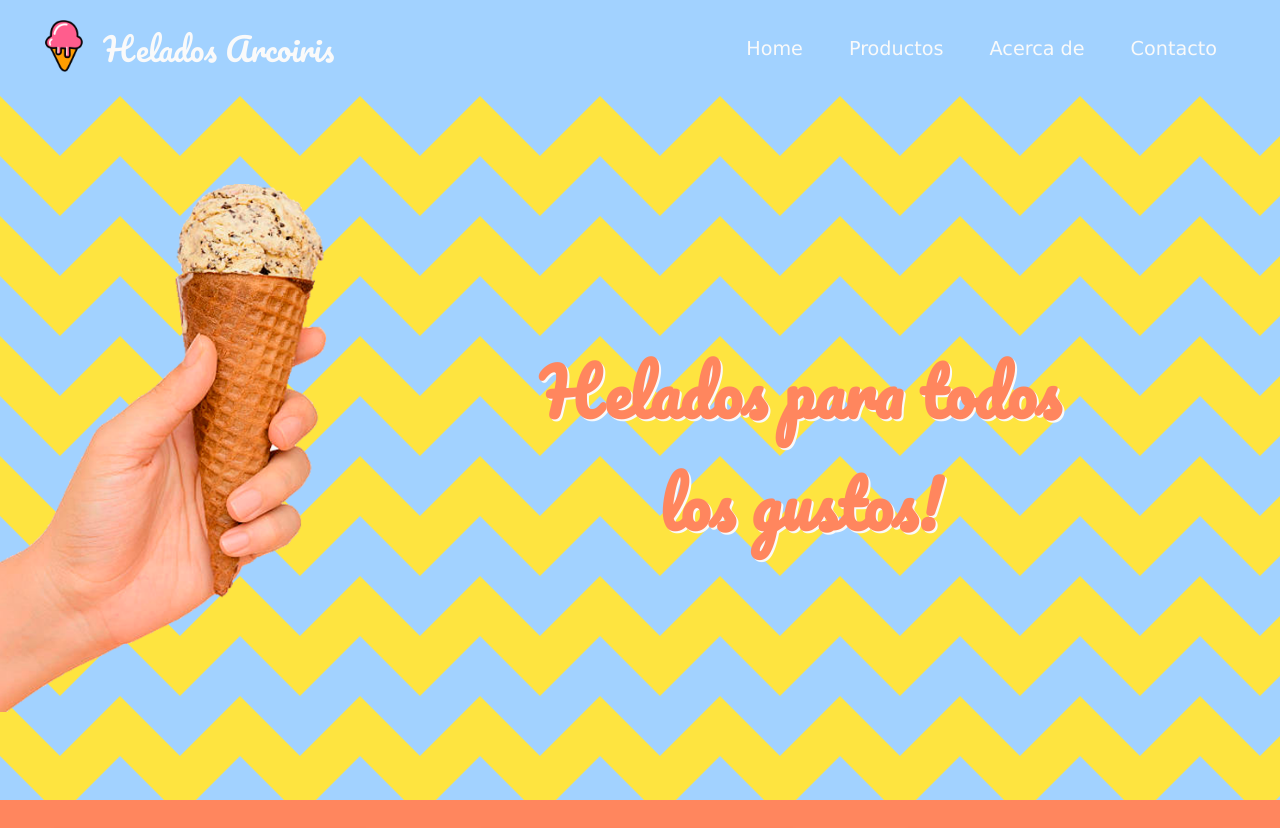
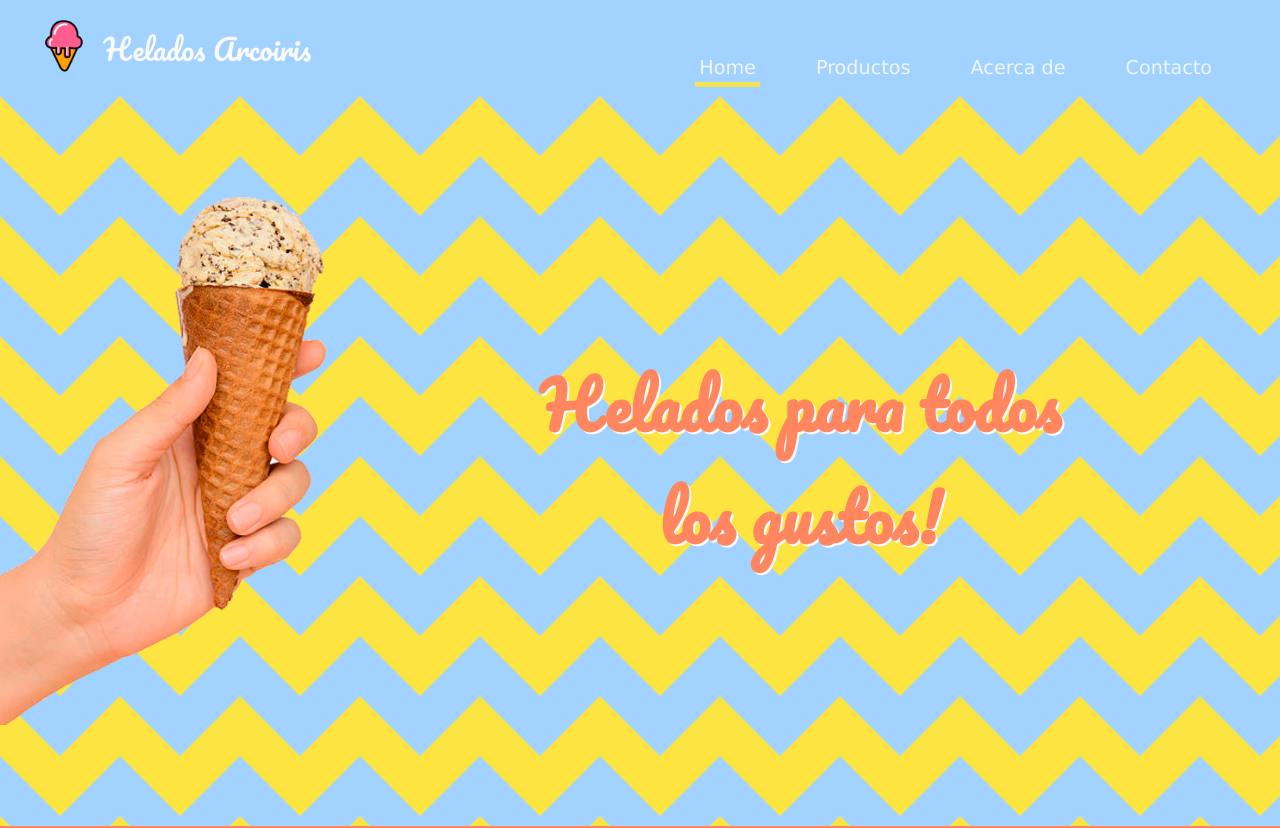
Before and after one commit to lucastro95/helados_arcoiris, a plain HTML site: page index.html in a window 1280 px wide. Shown: the top 828 px of the page. Drawn offline with Linux system fonts and the light colour scheme.

Commit message:
Le hice m¿un menu hamburguesa

```diff
--- a/acerca-de.css
+++ b/acerca-de.css
@@ -4,15 +4,13 @@
     box-sizing: border-box;
 }
 
-
 .navBar {
     width: 100%;
-    height: 16em;
+    height: 5em;
     padding: 0.5em 0em;
     background-color: #A2D2FF;
     display: flex;
-    flex-flow: column;
-    justify-content: center;
+    justify-content: space-between;
     align-items: center;
 }
 
@@ -25,36 +23,66 @@
     height: 3.2em;
     padding-right: 1em;
 }
+
 .navBar .logo h1 {
+    width: auto;
     color: #fafafa;
     font-family: 'Pacifico', cursive;
     font-weight: 50;
-    font-size: 2em;
+    font-size: 1.5em;
 }
 
-.navBar .menu a {
+.navBar .boton-menu {
+    font-size: 25px;
+    color: #fff;
+    margin-right: 20px;
+    cursor: pointer;
+}
+
+.navBar .menu-bar {
+    position: fixed;
+    width: 100%;
+    height: 0vh;
+    top: 4.3em;
+    background: #A2D2FF;
+    opacity: 0.9;
+    text-align: center;
+    transition: all .5s;
+}
+
+.navBar .menu-bar li {
+    display: none;
+    padding: 0.5em 1em;
+    font-family: Verdana, Geneva, Tahoma, sans-serif;
+    font-size: 1.2em;
+    color: #fafafa;
+    text-align: center;
+    line-height: 30px;
+    margin: 40px 0px;
+    transition: all .5s;
+}
+
+.navBar .menu-bar a {
     text-decoration: none;
     color: #fafafa;
     padding: 0.2em;
 }
 
-.navBar .menu a:hover {
+.navBar .menu-bar li a.active, .navBar .menu-bar li a:hover {
     border-bottom: #FEE440 solid 0.3em;
+    transition: .3s;
 }
 
-.navBar .menu ul {
-    list-style: none;
-    display: flex;
-    flex-flow: column;
-    justify-content: space-between;
+#check {
+    display: none;
 }
 
-.navBar .menu li {
-    padding: 0.5em 1em;
-    font-family: Verdana, Geneva, Tahoma, sans-serif;
-    font-size: 1.2em;
-    color: #fafafa;
-    text-align: center;
+#check:checked ~ .menu-bar{
+    height: 100vh;
+}
+
+#check:checked ~ .menu-bar li {
+    display: block;
 }
 
 /* *************************************** */
@@ -185,6 +213,11 @@
 /* *************************************** */
 
 @media only screen and (min-width:768px) {
+
+    .boton-menu {
+        display: none;
+    }
+
     .navBar {
         height: 6em;
         padding: 0.5em 2.5em;
@@ -194,8 +227,32 @@
         }
 
     .navBar .logo {
-    justify-content: space-between;
+        width: 350px;
+        position: relative;
+        justify-content: flex-start;
         align-items: center;
+    }
+
+    .navBar .logo h1 {
+        font-size: 1.8em;
+    }
+
+    .navBar .menu-bar {
+        position: static;
+        height: 80px;
+        width: 850px;
+        top: 0;
+        background: none;
+        transition: none;
+        text-align: right;
+        margin: 0px;
+    }
+
+    .navBar .menu-bar li {
+        display: inline-block;
+        line-height: 100px;
+        margin: 0px 5px;
+        transition: none;
     }
 
     .navBar .menu ul {
--- a/contacto.css
+++ b/contacto.css
@@ -7,12 +7,11 @@
 
 .navBar {
     width: 100%;
-    height: 16em;
+    height: 5em;
     padding: 0.5em 0em;
     background-color: #A2D2FF;
     display: flex;
-    flex-flow: column;
-    justify-content: center;
+    justify-content: space-between;
     align-items: center;
 }
 
@@ -25,36 +24,66 @@
     height: 3.2em;
     padding-right: 1em;
 }
+
 .navBar .logo h1 {
+    width: auto;
     color: #fafafa;
     font-family: 'Pacifico', cursive;
     font-weight: 50;
-    font-size: 2em;
+    font-size: 1.5em;
 }
 
-.navBar .menu a {
+.navBar .boton-menu {
+    font-size: 25px;
+    color: #fff;
+    margin-right: 20px;
+    cursor: pointer;
+}
+
+.navBar .menu-bar {
+    position: fixed;
+    width: 100%;
+    height: 0vh;
+    top: 4.3em;
+    background: #A2D2FF;
+    opacity: 0.9;
+    text-align: center;
+    transition: all .5s;
+}
+
+.navBar .menu-bar li {
+    display: none;
+    padding: 0.5em 1em;
+    font-family: Verdana, Geneva, Tahoma, sans-serif;
+    font-size: 1.2em;
+    color: #fafafa;
+    text-align: center;
+    line-height: 30px;
+    margin: 40px 0px;
+    transition: all .5s;
+}
+
+.navBar .menu-bar a {
     text-decoration: none;
     color: #fafafa;
     padding: 0.2em;
 }
 
-.navBar .menu a:hover {
+.navBar .menu-bar li a.active, .navBar .menu-bar li a:hover {
     border-bottom: #FEE440 solid 0.3em;
+    transition: .3s;
 }
 
-.navBar .menu ul {
-    list-style: none;
-    display: flex;
-    flex-flow: column;
-    justify-content: space-between;
+#check {
+    display: none;
 }
 
-.navBar .menu li {
-    padding: 0.5em 1em;
-    font-family: Verdana, Geneva, Tahoma, sans-serif;
-    font-size: 1.2em;
-    color: #fafafa;
-    text-align: center;
+#check:checked ~ .menu-bar{
+    height: 100vh;
+}
+
+#check:checked ~ .menu-bar li {
+    display: block;
 }
 
 /* *************************************** */
@@ -212,6 +241,10 @@
 /* *************************************** */
 
 @media only screen and (min-width:768px) {
+    .boton-menu {
+        display: none;
+    }
+
     .navBar {
         height: 6em;
         padding: 0.5em 2.5em;
@@ -221,8 +254,32 @@
         }
 
     .navBar .logo {
-    justify-content: space-between;
+        width: 350px;
+        position: relative;
+        justify-content: flex-start;
         align-items: center;
+    }
+
+    .navBar .logo h1 {
+        font-size: 1.8em;
+    }
+
+    .navBar .menu-bar {
+        position: static;
+        height: 80px;
+        width: 850px;
+        top: 0;
+        background: none;
+        transition: none;
+        text-align: right;
+        margin: 0px;
+    }
+
+    .navBar .menu-bar li {
+        display: inline-block;
+        line-height: 100px;
+        margin: 0px 5px;
+        transition: none;
     }
 
     .navBar .menu ul {
--- a/index.html
+++ b/index.html
@@ -7,6 +7,7 @@
     <link rel="stylesheet" href="styles.css">
     <link href="https://fonts.googleapis.com/css2?family=Pacifico&display=swap" rel="stylesheet">
     <link rel="shortcut icon" href="./assets/logo.ico" />
+    <script src="https://kit.fontawesome.com/4c4bceee1c.js" crossorigin="anonymous"></script>
     <title>Helados Arcoiris | Inicio</title>
 </head>
 <body>
@@ -20,14 +21,16 @@
                 <h1>Helados Arcoiris</h1>
             </div>
         </div>
-        <div class="menu">
-            <ul>
-                <li> <a href="index.html">Home</a></li>
-                <li> <a href="productos.html">Productos</a></li>
-                <li> <a href="acerca-de.html">Acerca de</a></li>
-                <li> <a href="contacto.html">Contacto</a></li>
-            </ul>
-        </div>
+        <input type="checkbox" id="check">
+            <label for="check" class="boton-menu">
+                <i class="fas fa-bars"></i>
+        </label>
+        <ul class="menu-bar">
+            <li> <a href="index.html" class="active">Home</a></li>
+            <li> <a href="productos.html">Productos</a></li>
+            <li> <a href="acerca-de.html">Acerca de</a></li>
+            <li> <a href="contacto.html">Contacto</a></li>
+        </ul>
     </nav>
 
     <header class="portada">
--- a/productos.css
+++ b/productos.css
@@ -7,12 +7,11 @@
 
 .navBar {
     width: 100%;
-    height: 16em;
+    height: 5em;
     padding: 0.5em 0em;
     background-color: #A2D2FF;
     display: flex;
-    flex-flow: column;
-    justify-content: center;
+    justify-content: space-between;
     align-items: center;
 }
 
@@ -25,36 +24,66 @@
     height: 3.2em;
     padding-right: 1em;
 }
+
 .navBar .logo h1 {
+    width: auto;
     color: #fafafa;
     font-family: 'Pacifico', cursive;
     font-weight: 50;
-    font-size: 2em;
+    font-size: 1.5em;
 }
 
-.navBar .menu a {
+.navBar .boton-menu {
+    font-size: 25px;
+    color: #fff;
+    margin-right: 20px;
+    cursor: pointer;
+}
+
+.navBar .menu-bar {
+    position: fixed;
+    width: 100%;
+    height: 0vh;
+    top: 4.3em;
+    background: #A2D2FF;
+    opacity: 0.9;
+    text-align: center;
+    transition: all .5s;
+}
+
+.navBar .menu-bar li {
+    display: none;
+    padding: 0.5em 1em;
+    font-family: Verdana, Geneva, Tahoma, sans-serif;
+    font-size: 1.2em;
+    color: #fafafa;
+    text-align: center;
+    line-height: 30px;
+    margin: 40px 0px;
+    transition: all .5s;
+}
+
+.navBar .menu-bar a {
     text-decoration: none;
     color: #fafafa;
     padding: 0.2em;
 }
 
-.navBar .menu a:hover {
+.navBar .menu-bar li a.active, .navBar .menu-bar li a:hover {
     border-bottom: #FEE440 solid 0.3em;
+    transition: .3s;
 }
 
-.navBar .menu ul {
-    list-style: none;
-    display: flex;
-    flex-flow: column;
-    justify-content: space-between;
+#check {
+    display: none;
 }
 
-.navBar .menu li {
-    padding: 0.5em 1em;
-    font-family: Verdana, Geneva, Tahoma, sans-serif;
-    font-size: 1.2em;
-    color: #fafafa;
-    text-align: center;
+#check:checked ~ .menu-bar{
+    height: 100vh;
+}
+
+#check:checked ~ .menu-bar li {
+    display: block;
 }
 
 /* *************************************** */
@@ -192,6 +221,10 @@
 /* *************************************** */
 
 @media only screen and (min-width:768px) {
+    .boton-menu {
+        display: none;
+    }
+
     .navBar {
         height: 6em;
         padding: 0.5em 2.5em;
@@ -201,8 +234,32 @@
         }
 
     .navBar .logo {
-    justify-content: space-between;
+        width: 350px;
+        position: relative;
+        justify-content: flex-start;
         align-items: center;
+    }
+
+    .navBar .logo h1 {
+        font-size: 1.8em;
+    }
+
+    .navBar .menu-bar {
+        position: static;
+        height: 80px;
+        width: 850px;
+        top: 0;
+        background: none;
+        transition: none;
+        text-align: right;
+        margin: 0px;
+    }
+
+    .navBar .menu-bar li {
+        display: inline-block;
+        line-height: 100px;
+        margin: 0px 5px;
+        transition: none;
     }
 
     .navBar .menu ul {
--- a/styles.css
+++ b/styles.css
@@ -7,12 +7,11 @@
 
 .navBar {
     width: 100%;
-    height: 16em;
+    height: 5em;
     padding: 0.5em 0em;
     background-color: #A2D2FF;
     display: flex;
-    flex-flow: column;
-    justify-content: center;
+    justify-content: space-between;
     align-items: center;
 }
 
@@ -25,43 +24,75 @@
     height: 3.2em;
     padding-right: 1em;
 }
+
 .navBar .logo h1 {
+    width: auto;
     color: #fafafa;
     font-family: 'Pacifico', cursive;
     font-weight: 50;
-    font-size: 2em;
+    font-size: 1.5em;
 }
 
-.navBar .menu a {
+.navBar .boton-menu {
+    font-size: 25px;
+    color: #fff;
+    margin-right: 20px;
+    cursor: pointer;
+}
+
+.navBar .menu-bar {
+    position: fixed;
+    width: 100%;
+    height: 0vh;
+    top: 4.3em;
+    background: #A2D2FF;
+    opacity: 0.9;
+    text-align: center;
+    transition: all .5s;
+}
+
+.navBar .menu-bar li {
+    display: none;
+    padding: 0.5em 1em;
+    font-family: Verdana, Geneva, Tahoma, sans-serif;
+    font-size: 1.2em;
+    color: #fafafa;
+    text-align: center;
+    line-height: 30px;
+    margin: 40px 0px;
+    transition: all .5s;
+}
+
+.navBar .menu-bar a {
     text-decoration: none;
     color: #fafafa;
     padding: 0.2em;
 }
 
-.navBar .menu a:hover {
+.navBar .menu-bar li a.active, .navBar .menu-bar li a:hover {
     border-bottom: #FEE440 solid 0.3em;
+    transition: .3s;
 }
 
-.navBar .menu ul {
-    list-style: none;
-    display: flex;
-    flex-flow: column;
-    justify-content: space-between;
+#check {
+    display: none;
 }
 
-.navBar .menu li {
-    padding: 0.5em 1em;
-    font-family: Verdana, Geneva, Tahoma, sans-serif;
-    font-size: 1.2em;
-    color: #fafafa;
-    text-align: center;
+#check:checked ~ .menu-bar{
+    height: 100vh;
 }
+
+#check:checked ~ .menu-bar li {
+    display: block;
+}
+
+
 
 /* *************************************** */
 
 .portada {
     width: 100%;
-    height: calc(100vh - 16em);
+    height: calc(100vh - 4.8em);
     display: flex;
     flex-flow: column;
     justify-content: center;
@@ -202,6 +233,12 @@
 /* *************************************** */
 
 @media only screen and (min-width:768px) {
+
+
+    .boton-menu {
+        display: none;
+    }
+
     .navBar {
         height: 6em;
         padding: 0.5em 2.5em;
@@ -211,8 +248,32 @@
         }
 
     .navBar .logo {
-    justify-content: space-between;
+        width: 350px;
+        position: relative;
+        justify-content: flex-start;
         align-items: center;
+    }
+
+    .navBar .logo h1 {
+        font-size: 1.8em;
+    }
+
+    .navBar .menu-bar {
+        position: static;
+        height: 80px;
+        width: 850px;
+        top: 0;
+        background: none;
+        transition: none;
+        text-align: right;
+        margin: 0px;
+    }
+
+    .navBar .menu-bar li {
+        display: inline-block;
+        line-height: 100px;
+        margin: 0px 5px;
+        transition: none;
     }
 
     .navBar .menu ul {
@@ -221,7 +282,7 @@
     }
 
     .portada {
-        height: calc(100vh - 6em);
+        height: calc(100vh - 70px);
         width: 100%;
         flex-flow: row;
         justify-content: space-between;
```
Also changed, not shown: acerca-de.html (+10 -8 lines), contacto.html (+10 -8 lines), productos.html (+10 -8 lines). Lines whose indentation alone changed are shown as unchanged.
